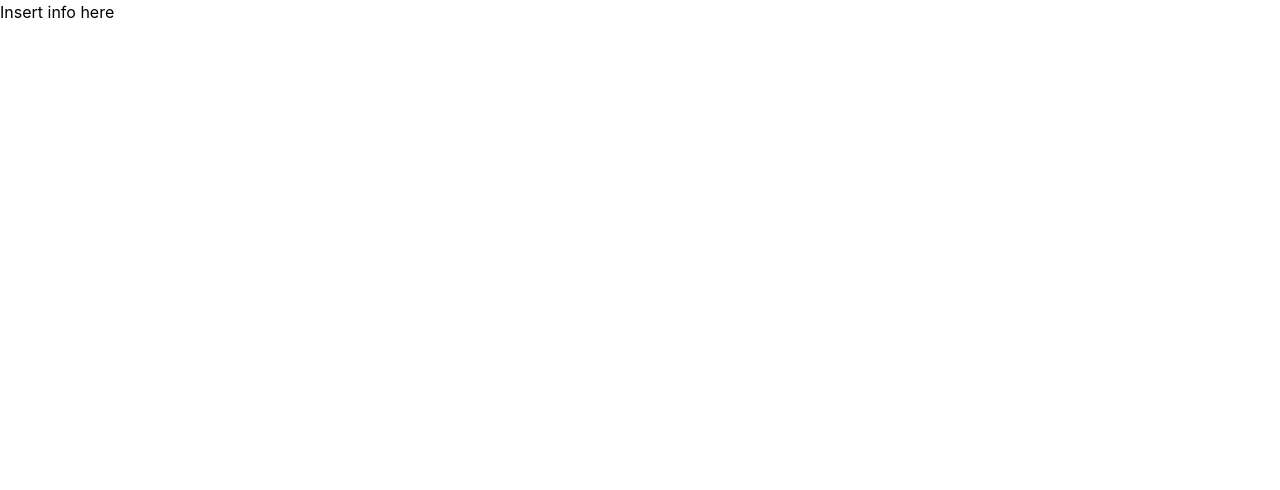
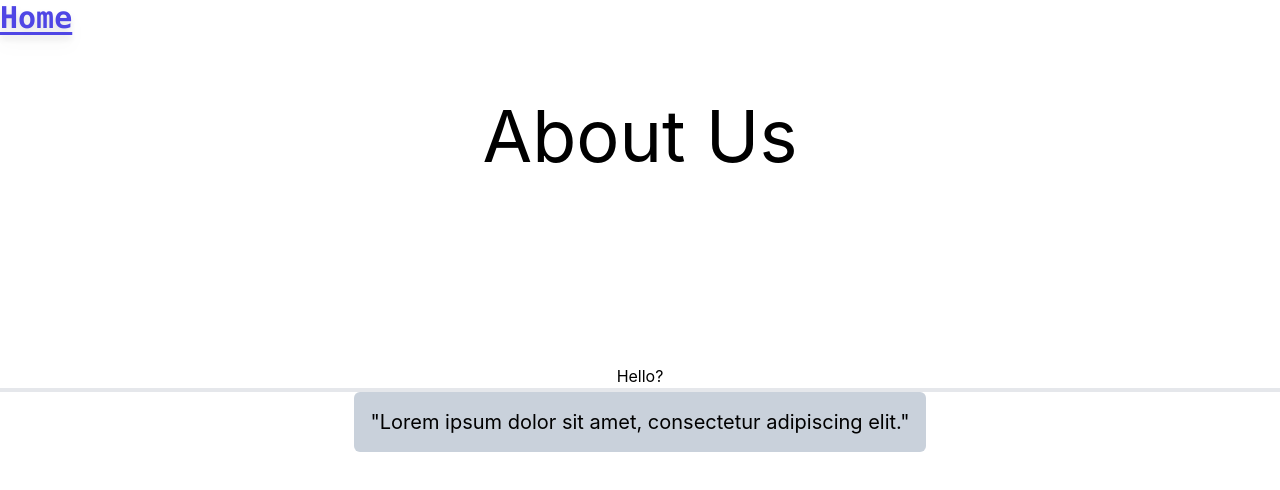
Before and after one commit to jakemcm8/floor-swap, a Next.js app: page /about in a window 1280 px wide. Shown: the top 490 px of the page. Built offline with nearby package versions, Linux system fonts and the light colour scheme.

Commit message:
Added About page

```diff
--- a/components/Navbar.jsx
+++ b/components/Navbar.jsx
@@ -2,11 +2,11 @@ import Link from 'next/link'
 
 export default function Navbar () {
   return (
-    <div className=" grid place-items-center">
+    <div className=" grid place-items-center pb-8">
       <div className='grid grid-cols-3 place-items-center text-3xl text-cyan-700 mt-16'>
-        <Link href="/lending" className="hover:drop-shadow-lg hover:underline hover:underline-offset-4">Borrow/Lend</Link>
-        <Link href="/portfolio" className="hover:drop-shadow-lg hover:underline hover:underline-offset-4">Portfolio</Link>
-        <Link href="/staking" className="hover:drop-shadow-lg hover:underline hover:underline-offset-4">Staking</Link>
+        <Link href="/lending" className="hover:drop-shadow-lg hover:underline hover:underline-offset-4 px-8">Borrow/Lend</Link>
+        <Link href="/portfolio" className="hover:drop-shadow-lg hover:underline hover:underline-offset-4 px-8">Portfolio</Link>
+        <Link href="/staking" className="hover:drop-shadow-lg hover:underline hover:underline-offset-4 px-8">Staking</Link>
       </div>
     </div>
 
--- a/components/Popout.jsx
+++ b/components/Popout.jsx
@@ -9,7 +9,7 @@ export default function Popout (props) {
 
   return (
     <div className="fixed block bg-white h-screen w-64 top-0">
-      <img src="/close-icon.png" onClick={close} className='absolute right-0'/>
+      <img src="/close-icon.png" onClick={close} className='absolute right-4 top-1'/>
       <div className="flex flex-col font-bold text-2xl">
         <Link href="/docs" className="pt-12 pb-6 px-4">Docs</Link>
         <Link href="/about" className="py-6 px-4">About</Link>
--- a/pages/about.js
+++ b/pages/about.js
@@ -1,5 +1,21 @@
-export default function About () {
+import Link from 'next/link'
+
+export default function About() {
   return (
-    <h1>Insert info here</h1>
+    <>
+      <div>
+        <Link href="/" className="text-3xl text-indigo-600 font-mono font-extrabold hover:drop-shadow-lg hover:underline hover:underline-offset-4">Home</Link>
+      </div>
+      <div className="flex flex-col">
+        <div className="flex justify-center">
+          <h1 className="mb-32 py-16 text-7xl">About Us</h1>
+        </div>
+        <div className="flex justify-center border-b-4 items-center">Hello?</div>
+        <div className="flex justify-center">
+          <h2 className="p-4 text-xl bg-slate-400 rounded-md bg-opacity-50">"Lorem ipsum dolor sit amet, consectetur adipiscing elit."</h2>
+        </div>
+      </div>
+
+    </>
   )
 }
```
